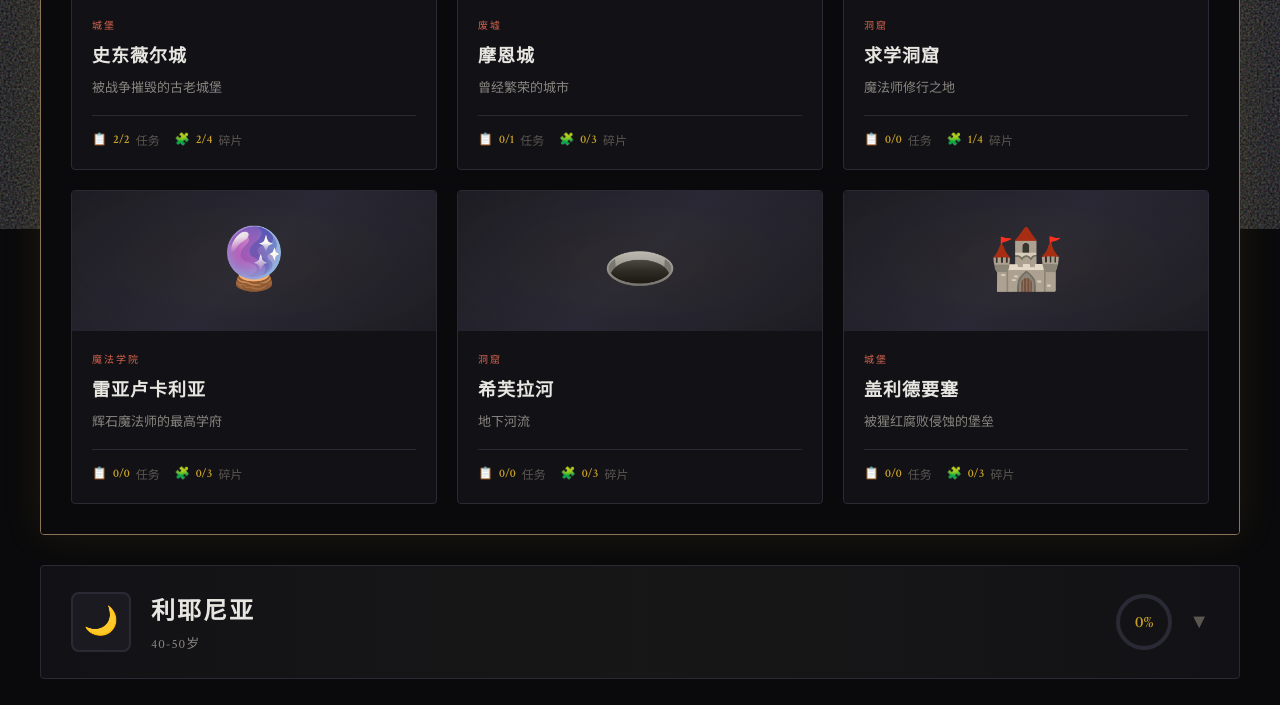
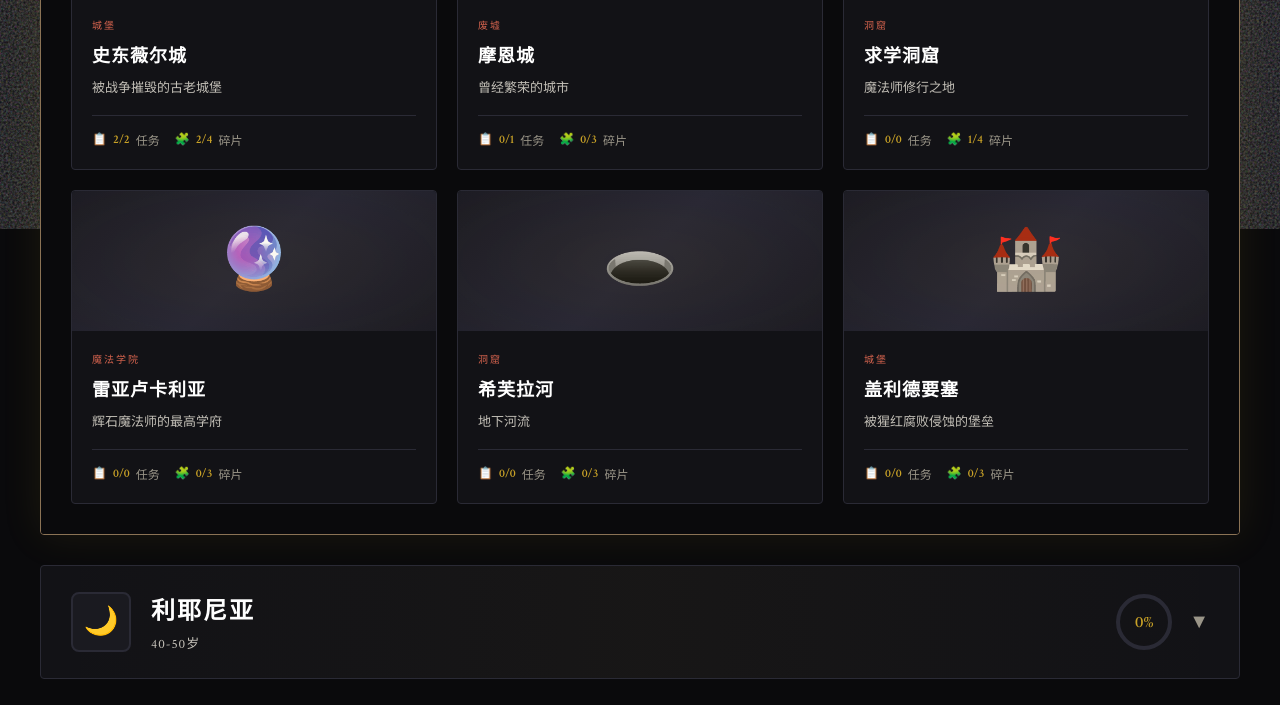
Before and after one commit to Fayelin12/life-rpg-system, a plain HTML site: page index.html in a window 1280 px wide. Shown: the part 571-1276 px from the top of the page. Drawn offline with Linux system fonts and the light colour scheme.

```diff
--- a/common.css
+++ b/common.css
@@ -19,13 +19,13 @@
     --border-glow: #3d3d50;
     --border-gold: rgba(201, 162, 39, 0.2);
 
-    /* 文字色 */
-    --text-primary: #e8e6e1;
-    --text-secondary: #8a8680;
-    --text-muted: #5a5650;
-    --text-legend: #e8dcc4;
-    --text-rune: #9b8b6e;
-    --text-whisper: #5a5040;
+    /* 文字色 - 提高亮度增强可读性 */
+    --text-primary: #ffffff;
+    --text-secondary: #c4c0b8;
+    --text-muted: #9a9588;
+    --text-legend: #f0e8d8;
+    --text-rune: #b8a888;
+    --text-whisper: #7a7060;
 
     /* 强调色 */
     --accent-gold: #c9a227;
```
Also changed, not shown: 1 other file.
